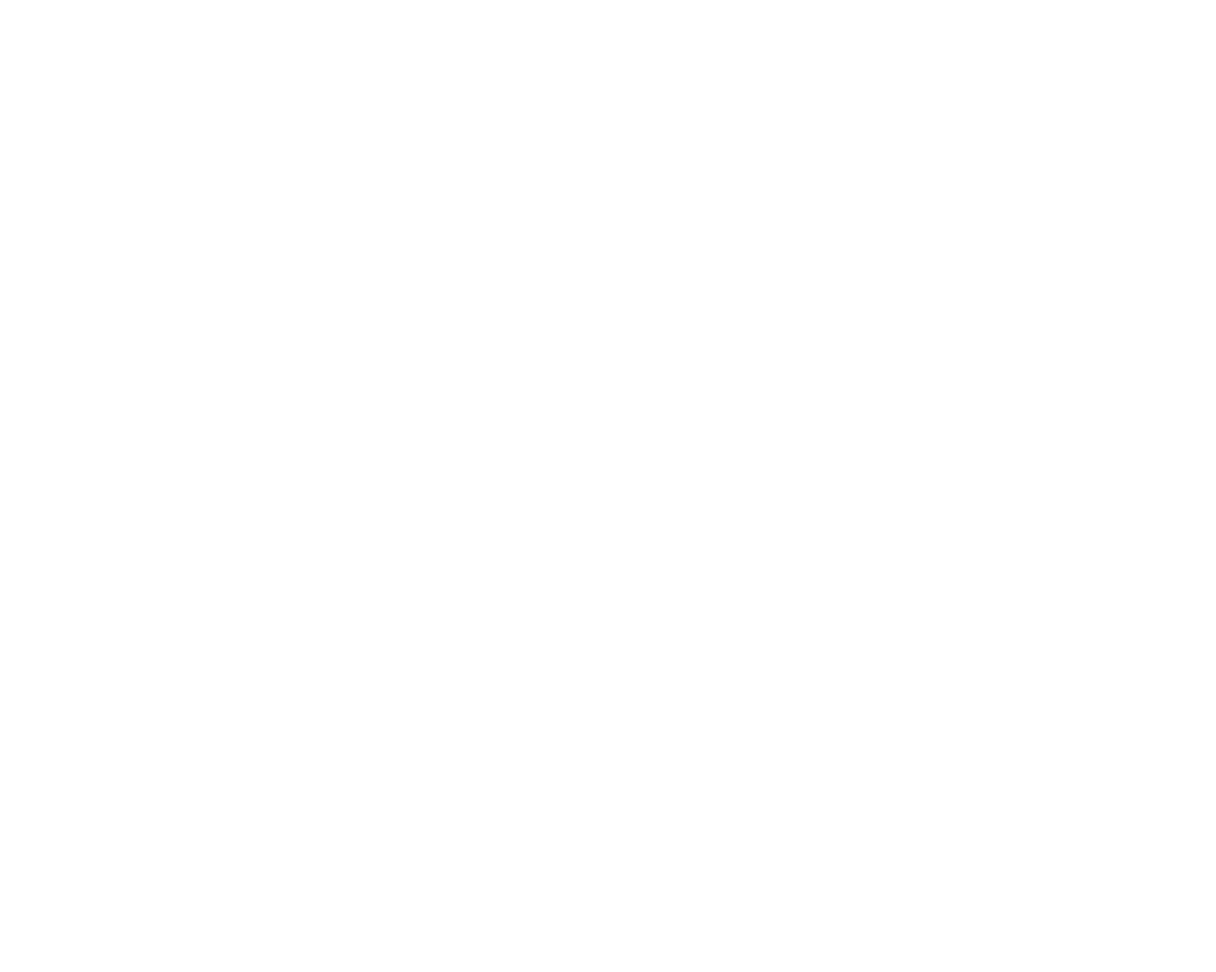
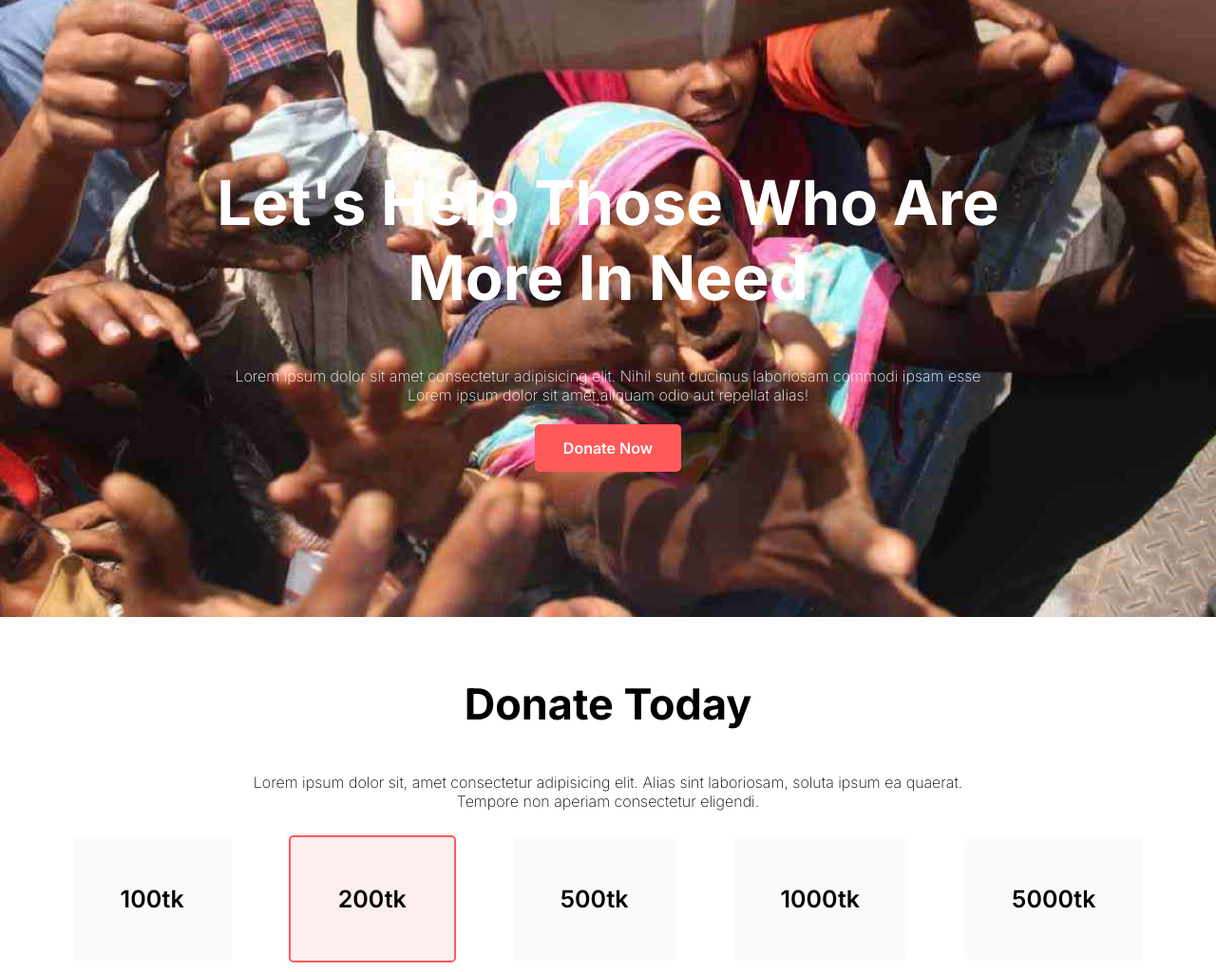
Before and after one commit to sartajdev007/donation-site, a plain HTML site: page index.html in a window 1280 px wide. Shown: the whole page at 95% size. Before the commit the page ends 800 px from the top, so only its background shows below. Drawn offline with Linux system fonts and the light colour scheme.

Commit message:
donate box

```diff
--- a/index.html
+++ b/index.html
@@ -6,10 +6,45 @@
     <meta http-equiv="X-UA-Compatible" content="IE=edge">
     <meta name="viewport" content="width=device-width, initial-scale=1.0">
     <title>Donate for a cause</title>
+    <link rel="stylesheet" href="style.css">
+    <link rel="preconnect" href="https://fonts.googleapis.com">
+    <link rel="preconnect" href="https://fonts.gstatic.com" crossorigin>
+    <link href="https://fonts.googleapis.com/css2?family=Inter:wght@100;200;600;700&display=swap" rel="stylesheet">
 </head>
 
 <body>
+    <section class="banner-section">
+        <div class="headline">
+            <h1>Let's Help Those Who Are <br> More In Need</h1>
+            <p>Lorem ipsum dolor sit amet consectetur adipisicing elit. Nihil sunt ducimus laboriosam commodi ipsam
+                esse<br>Lorem ipsum dolor sit amet.aliquam odio aut repellat alias!</p>
+            <a class="donate-button" target="_blank" href="http://www.google.com">Donate Now</a>
+        </div>
 
+    </section>
+    <section class="donate-section">
+        <h3>Donate Today</h3>
+        <p>Lorem ipsum dolor sit, amet consectetur adipisicing elit. Alias sint laboriosam, soluta ipsum ea quaerat.<br>
+            Tempore non aperiam consectetur eligendi.</p>
+        <div class="donate-box">
+            <div id="box1">
+                <span>100tk</span>
+            </div>
+            <div id="box2">
+                <span>200tk</span>
+            </div>
+            <div id="box3">
+                <span>500tk</span>
+            </div>
+            <div id="box4">
+                <span>1000tk</span>
+            </div>
+            <div id="box5">
+                <span>5000tk</span>
+            </div>
+        </div>
+
+    </section>
 </body>
 
 </html>
--- a/style.css
+++ b/style.css
@@ -0,0 +1,75 @@
+body {
+    font-family: 'Inter', sans-serif;
+    margin: 0 auto;
+}
+
+h1 {
+    font-size: 65px;
+    font-weight: 700;
+}
+
+h3 {
+    font-size: 45px;
+    font-weight: 700;
+}
+
+.banner-section {
+    background-image: url(images/donation8.jpg);
+    background-repeat: no-repeat;
+    position: relative;
+    left: 0;
+    top: 0;
+    background-size: cover;
+    background-position: center;
+    height: 650px;
+}
+
+.headline {
+    padding-top: 120px;
+    color: white;
+    text-align: center;
+    font-weight: 200;
+}
+
+.donate-button {
+    text-decoration: none;
+    color: white;
+    font-weight: 600;
+    background-color: #FF5959;
+    display: inline-block;
+    margin-top: 5px;
+    padding: 15px 30px;
+    border-radius: 5px;
+}
+
+/* donate section */
+.donate-section {
+    text-align: center;
+    margin-top: 5%;
+}
+
+.donate-box {
+    display: flex;
+    justify-content: center;
+    align-items: center;
+}
+
+
+#box1,
+#box2,
+#box3,
+#box4,
+#box5 {
+    margin: 10px 30px;
+    background: #FAFAFA;
+    border-radius: 5px;
+    font-size: 25px;
+    font-weight: 600;
+    padding: 50px;
+    text-align: center;
+}
+
+#box2 {
+    background: #FFEEEE;
+    border: 2px solid #FF5959;
+}
```
